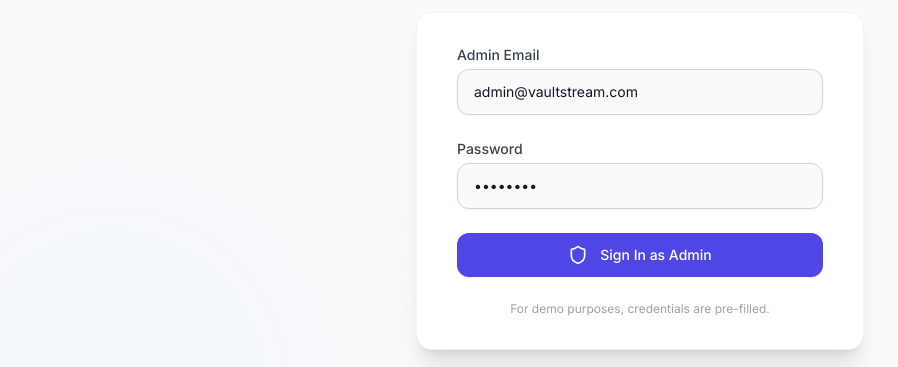
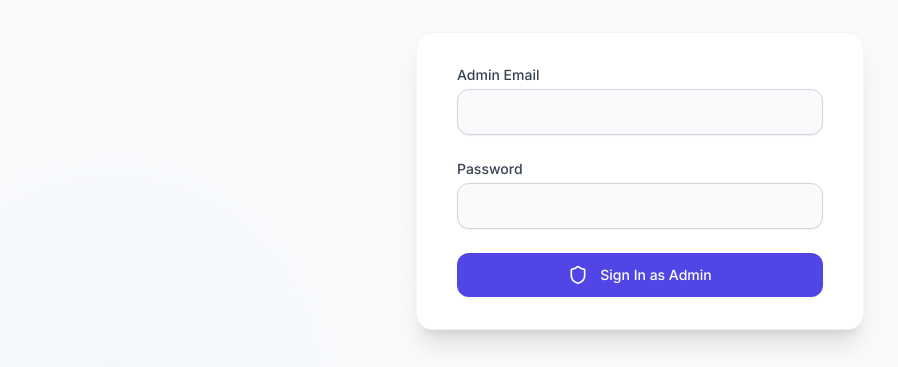
Before and after one commit to janhavi-28/VaultStream, a React (Vite) app in the folder frontend/: page /admin/login in a window 1280 px wide. Shown: the part 305-672 px from the top of the page, without its empty margins (0-898 px from the left). Built offline with nearby package versions, Linux system fonts and the light colour scheme; no server answers.

Commit message:
chore: remove demo credentials from admin login

```diff
--- a/frontend/src/pages/admin/AdminLogin.jsx
+++ b/frontend/src/pages/admin/AdminLogin.jsx
@@ -92,7 +92,6 @@ const AdminLogin = () => {
                   name="email"
                   type="email"
                   required
-                  defaultValue="admin@vaultstream.com"
                   className="appearance-none block w-full px-4 py-3 border border-gray-300 bg-gray-50 text-gray-900 rounded-xl shadow-sm focus:outline-none focus:ring-1 focus:ring-indigo-500 focus:border-indigo-500 transition-all sm:text-sm"
                 />
               </div>
@@ -108,7 +107,6 @@ const AdminLogin = () => {
                   name="password"
                   type="password"
                   required
-                  defaultValue="admin123"
                   className="appearance-none block w-full px-4 py-3 border border-gray-300 bg-gray-50 text-gray-900 rounded-xl shadow-sm focus:outline-none focus:ring-1 focus:ring-indigo-500 focus:border-indigo-500 transition-all sm:text-sm"
                 />
               </div>
@@ -123,12 +121,6 @@ const AdminLogin = () => {
               Sign In as Admin
             </button>
           </form>
-
-          <div className="mt-6 text-center">
-            <p className="text-xs text-gray-400">
-              For demo purposes, credentials are pre-filled.
-            </p>
-          </div>
         </div>
       </div>
     </div>
```
